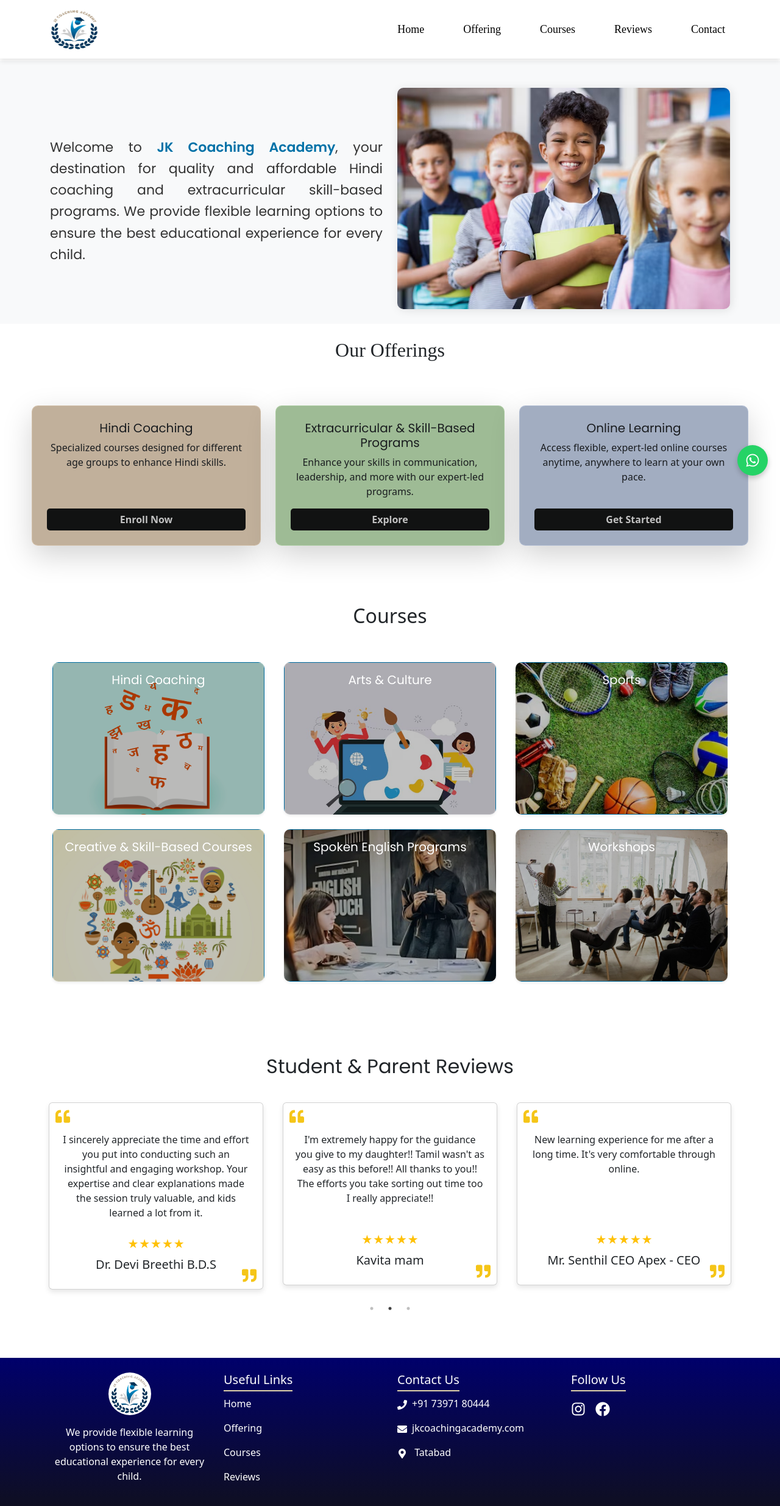
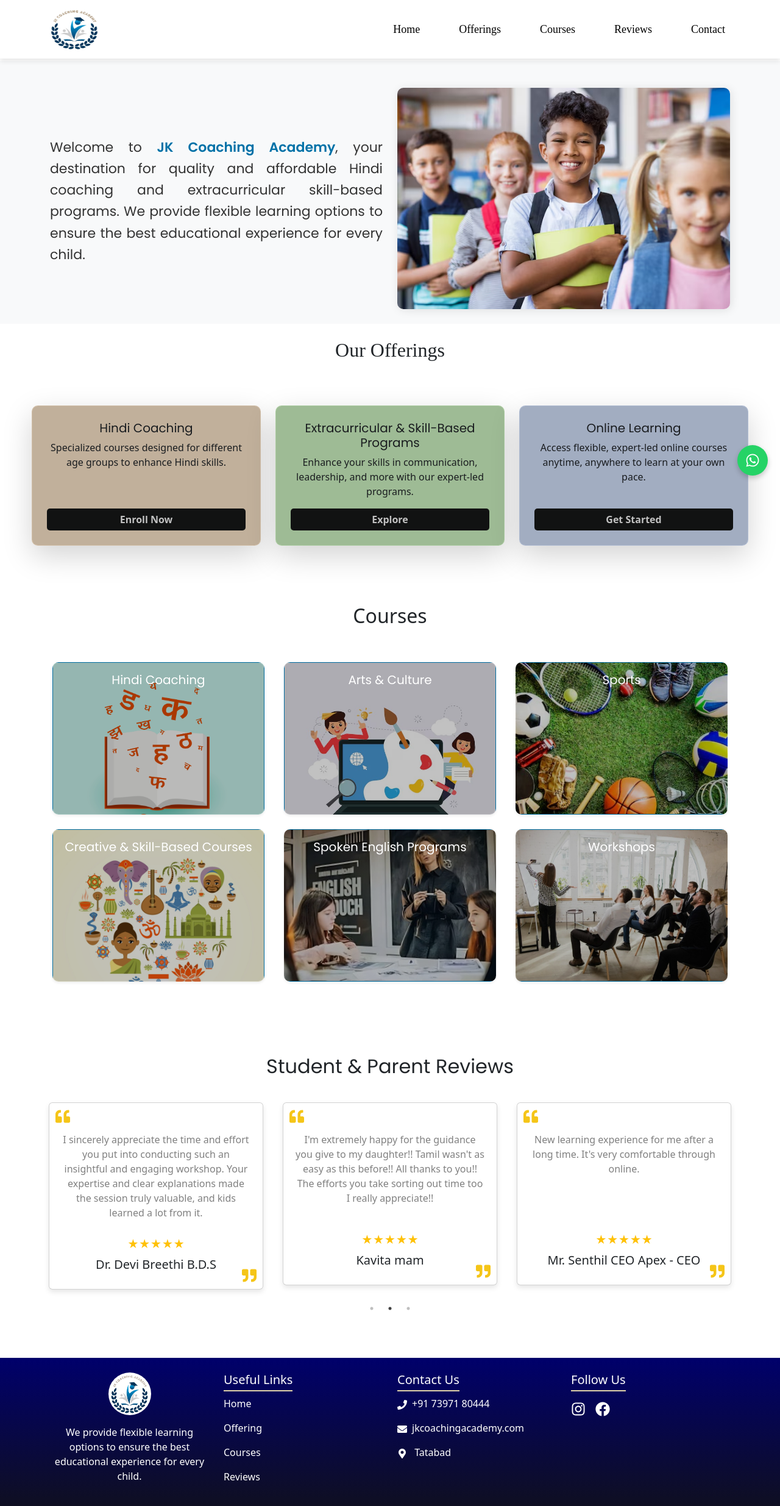
Before and after one commit to aakash4372/jk-sites-final, a React (Create React App) app: page / in a window 1280 px wide. Shown: the top 2470 px of the page at 61% size. Built offline with nearby package versions, Linux system fonts and the light colour scheme; a web font is replaced by a local one.

Commit message:
first commit

```diff
--- a/public/index.html
+++ b/public/index.html
@@ -2,7 +2,7 @@
 <html lang="en">
   <head>
     <meta charset="utf-8" />
-    <link rel="icon" href="%PUBLIC_URL%/favicon.ico" />
+    <link rel="icon" href="%PUBLIC_URL%/logo.jpg" />
     <meta name="viewport" content="width=device-width, initial-scale=1" />
     <meta name="theme-color" content="#000000" />
     <meta
--- a/src/Pages/Navbar.js
+++ b/src/Pages/Navbar.js
@@ -20,7 +20,7 @@ function Navbarsection() {
         <Navbar.Collapse id="responsive-navbar-nav">
           <Nav className="ms-auto d-flex flex-wrap justify-content-center gap-lg-5 gap-3">
             <Nav.Link href="#home" className="nav-item">Home</Nav.Link>
-            <Nav.Link href="#offering" className="nav-item">Offering</Nav.Link>
+            <Nav.Link href="#offering" className="nav-item">Offerings</Nav.Link>
             <Nav.Link href="#courses" className="nav-item">Courses</Nav.Link>
             <Nav.Link href="#Reviews" className="nav-item">Reviews</Nav.Link>
             <Nav.Link href="#contact" className="nav-item">Contact</Nav.Link>
--- a/src/Pages/Style.css
+++ b/src/Pages/Style.css
@@ -183,6 +183,13 @@
     max-width: 1200px !important;
     }
 
+    @media (min-width: 320px) and (max-width: 576px) {
+        .footer-section {
+          padding-left: 20px !important;
+        }
+      }
+
+
     /* Card Styling */
     .course-card {
     border-radius: 10px !important;
@@ -326,6 +333,7 @@
 
     .review-content {
     flex-grow: 1;
+    color: grey;
     }
     @media (min-width: 320px) and (max-width: 340px) {
     p.review-content {
```
